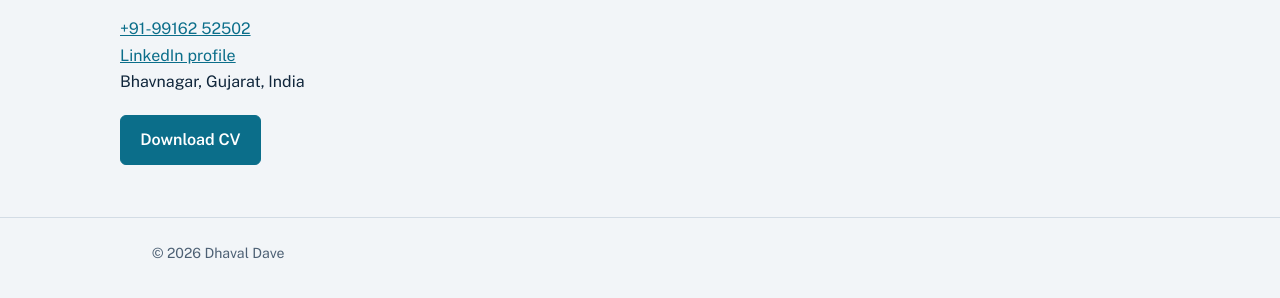
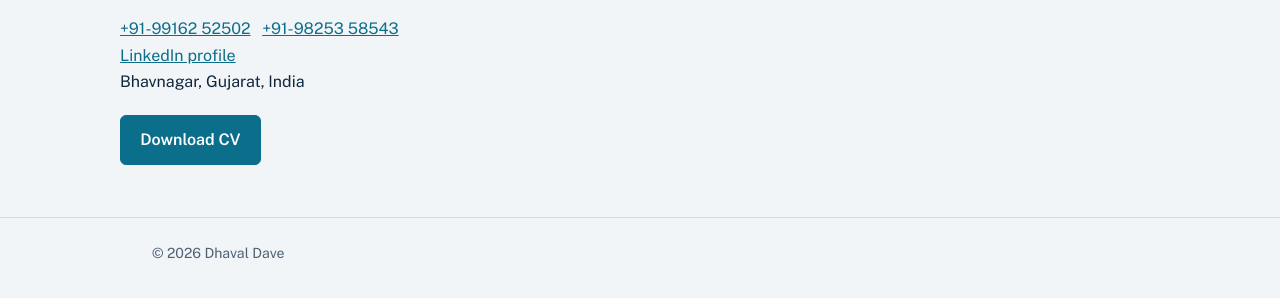
Before and after one commit to dhavaldave1974/dhavaldave1974.github.io, a plain HTML site: page contact.html in a window 1280 px wide. Shown: the part 260-558 px from the top of the page. Drawn offline with nearby package versions, Linux system fonts and the light colour scheme.

Commit message:
Added BSNL No. in contact

```diff
--- a/contact.html
+++ b/contact.html
@@ -7,6 +7,12 @@
 <header class="top"><div class="wrap"><a class="brand" href="index.html">Dhaval Dave</a><nav aria-label="Main"><a href="index.html">Home</a><a href="about.html">About</a><a href="projects.html">Projects</a><a href="automation.html">AI Automation</a><a href="skills.html">Skills</a><a href="career.html">Career</a><a href="education.html">Education</a><a href="contact.html" aria-current="page">Contact</a></nav></div></header>
 <main><div class="wrap page"><h1 class="pt">Let’s talk</h1><p class="lead">Open to project management, solution architecture and technical leadership roles.</p>
 <a class="big" href="mailto:dhavaldave@hotmail.com">dhavaldave@hotmail.com</a>
-<p style="margin-top:1.2rem"><a href="tel:+919916252502">+91-99162 52502</a><br><a href="https://www.linkedin.com/in/dhaval-dave-a9010113">LinkedIn profile</a><br>Bhavnagar, Gujarat, India</p>
+<p style="margin-top:1.2rem">
+	<a href="tel:+919916252502">+91-99162 52502</a>&nbsp;&nbsp;
+	<a href="tel:+919825358543">+91-98253 58543</a>
+	<br>
+	<a href="https://www.linkedin.com/in/dhaval-dave-a9010113">LinkedIn profile</a>
+	<br>Bhavnagar, Gujarat, India
+</p>
 <div class="btns" style="margin-top:1.2rem"><a class="btn primary" href="Dhaval_Dave_21_exp_new.pdf" download>Download CV</a></div></div></main>
 <footer><div class="wrap">© 2026 Dhaval Dave</div></footer></body></html>
```
